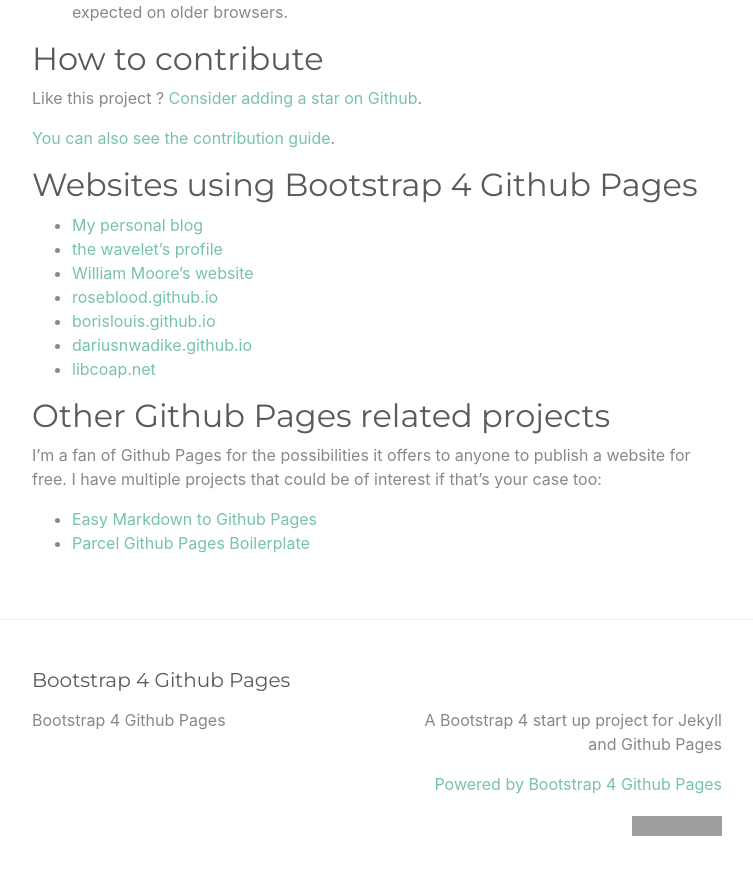
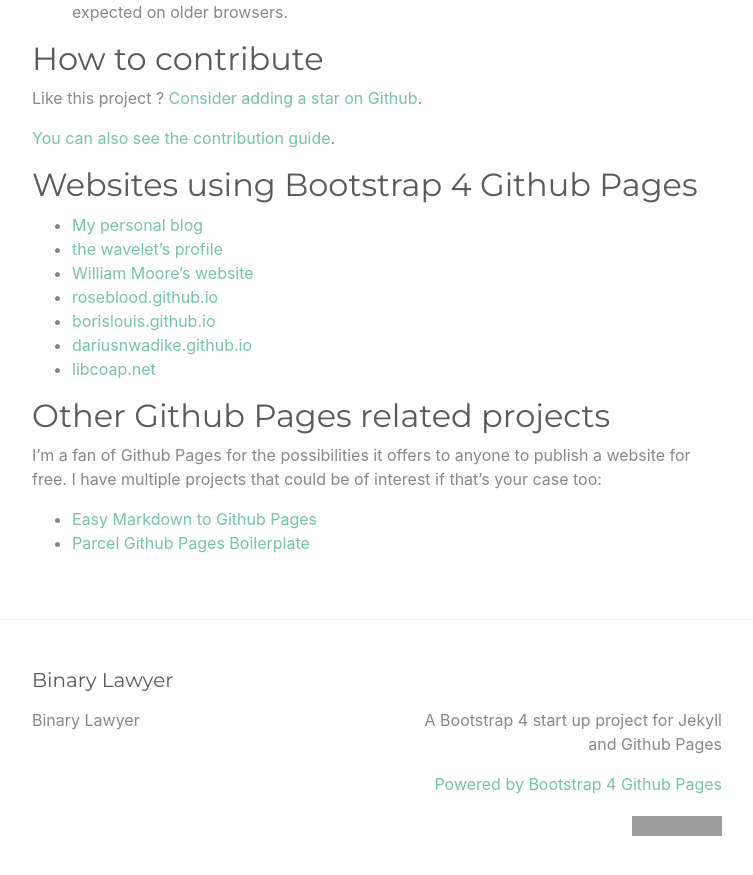
Before and after one commit to binarylawyer/.github.io, a Jekyll site: the page built from index.md, in a window 1280 px wide and 900 px high, scrolled down 2576 px. Shown: the top 875 px of the window, without its empty margins (263-1016 px from the left). Built offline with Jekyll 4.4.1, drawn with Linux system fonts in a browser that asks for light colours; some of the changed text lies outside the part shown; grey boxes are pictures that could not be loaded.

Commit message:
Update _config.yml

```diff
--- a/_config.yml
+++ b/_config.yml
@@ -13,7 +13,7 @@
 # you will see them accessed via {{ site.title }}, {{ site.email }}, and so on.
 # You can create any custom variable you would like, and they will be accessible
 # in the templates via {{ site.myvariable }}.
-title: Bootstrap 4 Github Pages
+title: Binary Lawyer
 email: ""
 description: >- # this means to ignore newlines until "baseurl:"
   A Bootstrap 4 start up project for Jekyll and Github Pages
```
